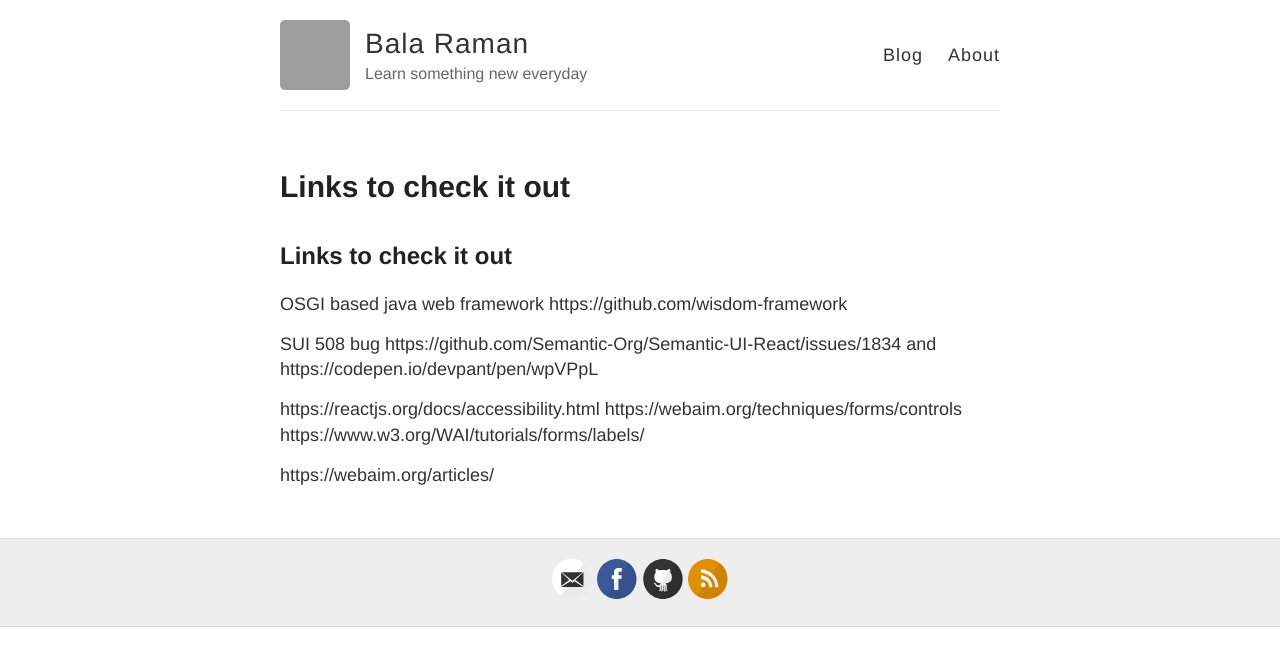
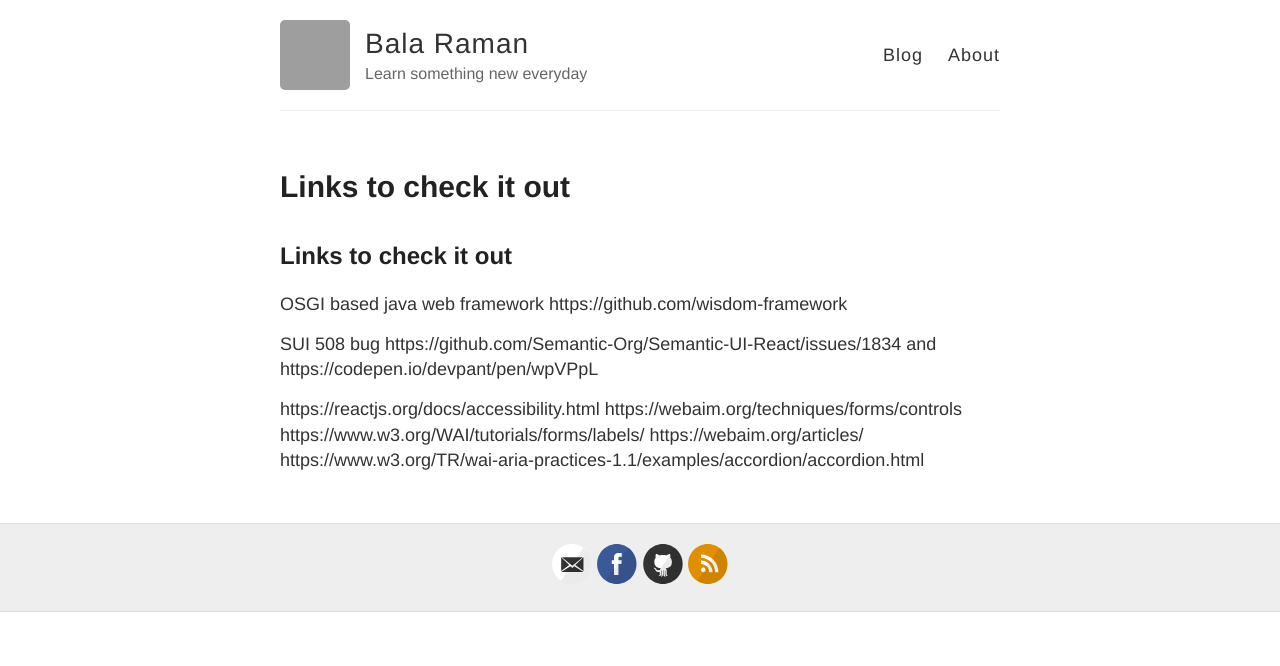
Before and after one commit to srbala/cms, a Jekyll site: the page built from notes/links.md, in a window 1280 px wide. Shown: the top 666 px of the page. Built offline with Jekyll 4.4.1, drawn with Linux system fonts in a browser that asks for light colours; our own code applies the rules of GitHub Pages for plain Markdown files; part of the change alters nothing that is shown; grey boxes are pictures that could not be loaded.

Commit message:
Update links.md

```diff
--- a/notes/links.md
+++ b/notes/links.md
@@ -7,5 +7,5 @@ SUI 508 bug https://github.com/Semantic-Org/Semantic-UI-React/issues/1834 and ht
 https://reactjs.org/docs/accessibility.html
 https://webaim.org/techniques/forms/controls
 https://www.w3.org/WAI/tutorials/forms/labels/
-
 https://webaim.org/articles/
+https://www.w3.org/TR/wai-aria-practices-1.1/examples/accordion/accordion.html
```
